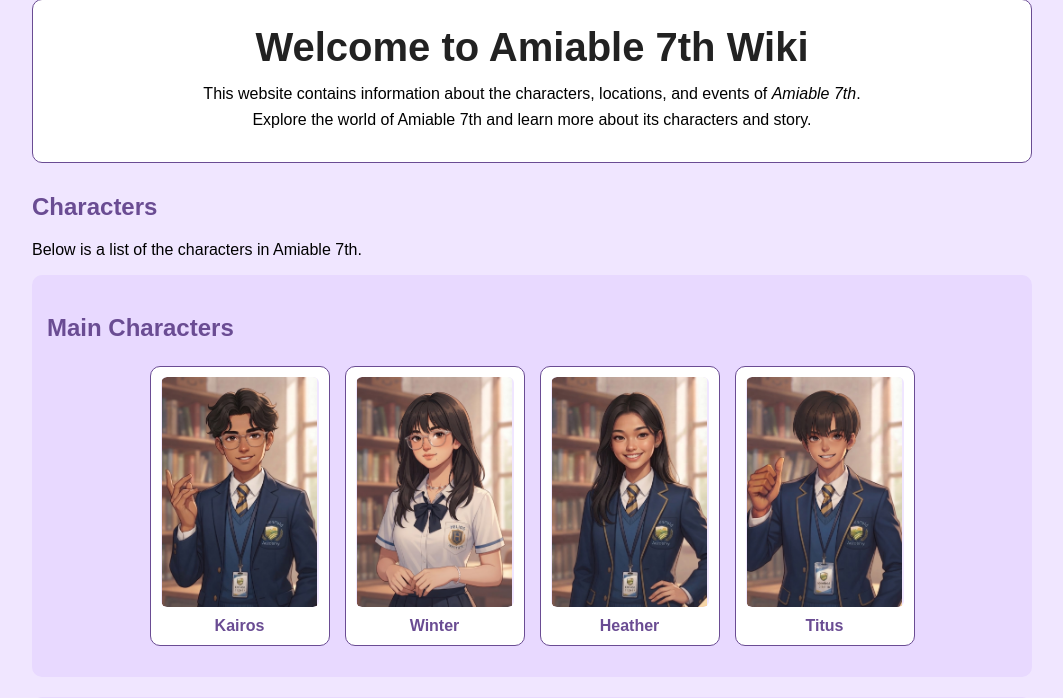
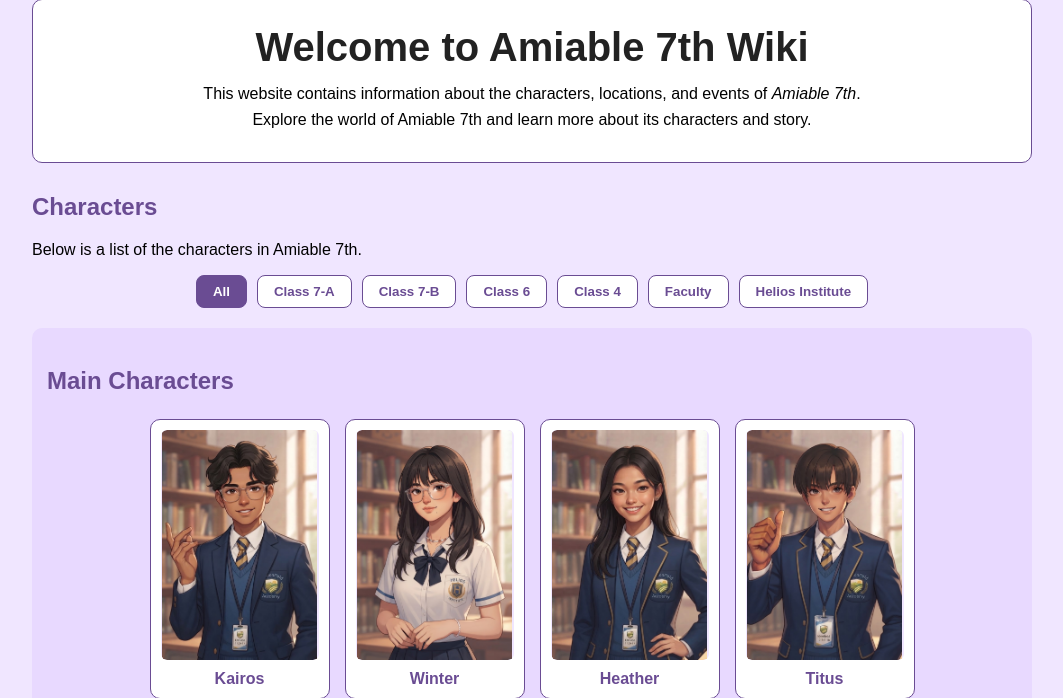
Before and after one commit to Naige30/Amiable7th, a PHP site: page / in a window 1280 px wide. Shown: the part 131-829 px from the top of the page, without its empty margins (108-1171 px from the left). Run offline with PHP 8.4, Linux system fonts and the light colour scheme.

Commit message:
javascript added/ Filter button added

```diff
--- a/css/style.css
+++ b/css/style.css
@@ -359,3 +359,27 @@ nav a:hover{
     }
 
 }
+
+/*filter buttons*/
+.filter-bar{
+    display: flex;
+    gap:10px;
+    flex-wrap: wrap;
+    justify-content: center;
+    margin-bottom: 20px;
+}
+
+.filter-btn{
+    background-color: white;
+    border: 1px solid #6A4C93;
+    border-radius: 8px;
+    padding: 8px 16px;
+    color: #6A4C93;
+    font-weight: bold;
+    cursor: pointer;
+}
+
+.filter-btn.active{
+    background-color: #6A4C93;
+    color: white;
+}
--- a/index.html
+++ b/index.html
@@ -30,10 +30,21 @@
 
     <h2 id="characters">Characters</h2>
     <p>Below is a list of the characters in Amiable 7th.</p>
+
+    <div class="filter-bar">
+        <button class="filter-btn active" data-filter="all">All</button>
+        <button class="filter-btn" data-filter="7-A">Class 7-A</button>
+        <button class="filter-btn" data-filter="7-B">Class 7-B</button>
+        <button class="filter-btn" data-filter="Class 6">Class 6</button>
+        <button class="filter-btn" data-filter="Class 4">Class 4</button>
+        <button class="filter-btn" data-filter="Faculty">Faculty</button>
+        <button class="filter-btn" data-filter="Helios Institute">Helios Institute</button>
+    </div>
+
     <div class="character-section">
         <h3>Main Characters</h3>
         <ul class="character-list">
-            <li>
+            <li data-class="7-A">
                 <a href="characters/kairos.html" class="character-card">
                 <div class="character-image">
                     <img src="images/kairos.jpg" alt="Kairos">
@@ -41,7 +52,7 @@
                 <span>Kairos</span>
                 </a>
             </li>
-            <li>
+            <li data-class="Helios Institute">
                 <a href="characters/winter.html" class="character-card">
                 <div class="character-image">
                     <img src="images/winter.jpg" alt="Winter">
@@ -49,7 +60,7 @@
                 <span>Winter</span>
                 </a>
             </li>
-            <li>
+            <li data-class="7-A">
                 <a href="characters/heather.html" class="character-card">
                 <div class="character-image">
                     <img src="images/heather.jpg" alt="Heather">
@@ -57,7 +68,7 @@
                 <span>Heather</span>
                 </a>
             </li>
-            <li>
+            <li data-class="7-B">
                 <a href="characters/titus.html" class="character-card">
                 <div class="character-image">
                     <img src="images/titus.jpg" alt="Titus">
@@ -71,7 +82,7 @@
     <div class="character-section">
         <h3>Main Supporting Characters</h3>
         <ul class="character-list">
-            <li>
+            <li data-class="7-A">
                 <a href="characters/cyrus.html" class="character-card">
                     <div class="character-image">
                         <img src="images/cyrus.jpg" alt="Cyrus">
@@ -79,14 +90,14 @@
                     <span>Cyrus</span>
                 </a>
             </li>
-            <li><a href="characters/tyler.html" class="character-card">
+            <li data-class="7-A"><a href="characters/tyler.html" class="character-card">
                 <div class="character-image">
                 <img src="images/tyler.jpg" alt="Tyler">
                 </div>
                 <span>Tyler</span>
             </a>
             </li>
-            <li>
+            <li data-class="7-A">
                 <a href="characters/sora.html" class="character-card">
                  <div class="character-image">
                     <img src="images/sora.jpg" alt="Sora">
@@ -94,7 +105,7 @@
                  <span>Sora</span>
                 </a>
                 </li>
-            <li>
+            <li data-class="7-A">
                 <a href="characters/gilda.html" class="character-card">
                     <div class="character-image">
                         <img src="images/gilda.jpg" alt="Gilda">
@@ -102,7 +113,7 @@
                     <span>Gilda</span>
                 </a>
             </li>
-            <li>
+            <li data-class="7-A">
                 <a href="characters/amber.html" class="character-card">
                 <div class="character-image">
                     <img src="images/amber.jpg" alt="Amber">
@@ -110,7 +121,7 @@
                 <span>Amber</span>
                 </a>
             </li>
-            <li>
+            <li data-class="7-A">
                 <a href="characters/patty.html" class="character-card">
                     <div class="character-image">
                         <img src="images/patty.jpg">
@@ -124,7 +135,7 @@
     <div class="character-section">
         <h3>Recurring Characters</h3>
         <ul class="character-list">
-            <li>
+            <li data-class="7-A">
                 <a href="characters/ross.html" class="character-card">
                     <div class="character-image">
                      <img src="images/ross.jpg">
@@ -132,7 +143,7 @@
                     <span>Ross</span>
                     </a>
                 </li>
-            <li>
+            <li data-class="7-A">
                 <a href="characters/vince.html" class="character-card">
                     <div class="character-image">
                         <img src="images/vince.jpg">
@@ -140,7 +151,7 @@
                     <span>Vince</span>
                     </a>
                 </li>
-            <li>
+            <li data-class="7-A">
                 <a href="characters/bastian.html" class="character-card">
                      <div class="character-image">
                       <img src="images/bastian.jpg">
@@ -148,14 +159,15 @@
                      <span>Bastian</span>
                     </a>
                 </li>
-            <li><a href="characters/kai.html" class="character-card">
+            <li data-class="7-A">
+                <a href="characters/kai.html" class="character-card">
                 <div class="character-image">
                     <img src="images/kai.jpg">
                 </div>
                 <span>Kai</span>
                 </a>
             </li>
-            <li>
+            <li data-class="7-A">
                 <a href="characters/zeke.html" class="character-card">
                     <div class="character-image">
                         <img src="images/zeke.jpg">
@@ -163,7 +175,7 @@
                     <span>Zeke</span>
                     </a>
                 </li>
-            <li>
+            <li data-class="7-A">
                 <a href="characters/martin.html" class="character-card">
                     <div class="character-image">
                         <img src="images/martin.jpg">
@@ -171,7 +183,7 @@
                     <span>Martin</span>
                 </a>
                 </li>
-            <li>
+            <li data-class="7-A">
                 <a href="characters/thalia.html" class="character-card">
                     <div class="character-image">
                         <img src="images/thalia.jpg">
@@ -179,7 +191,7 @@
                     <span>Thalia</span>
                 </a>
                 </li>
-            <li>
+            <li data-class="7-A">
                 <a href="characters/jen.html" class="character-card">
                     <div class="character-image">
                         <img src="images/jen.jpg">
@@ -187,7 +199,7 @@
                     <span>Jen</span>
                 </a>
                 </li>
-            <li>
+            <li data-class="7-A">
                 <a href="characters/shelly.html" class="character-card">
                     <div class="character-image">
                         <img src="images/shelly.jpg">
@@ -195,7 +207,7 @@
                     <span>Shelly</span>
                 </a>
                 </li>
-            <li>
+            <li data-class="7-A">
                 <a href="characters/denzel.html" class="character-card">
                     <div class="character-image">
                         <img src="images/denzel.jpg">
@@ -203,7 +215,7 @@
                     <span>Denzel</span>
                 </a>
                 </li>
-            <li>
+            <li data-class="7-A">
                 <a href="characters/elon.html" class="character-card">
                     <div class="character-image">
                         <img src="images/elon.jpg">
@@ -211,7 +223,7 @@
                     <span>Elon</span>
                 </a>
                 </li>
-            <li>
+            <li data-class="7-A">
                 <a href="characters/justine.html" class="character-card">
                     <div class="character-image">
                       <img src="images/justine.jpg">
@@ -219,7 +231,7 @@
                     <span>Justine</span>
                 </a>
             </li>
-            <li>
+            <li data-class="Class 6">
                 <a href="characters/brian.html" class="character-card">
                     <div class="character-image">
                         <img src="images/brian.jpg">
@@ -227,7 +239,7 @@
                     <span>Brian</span>
                 </a>
             </li>
-            <li>
+            <li data-class="Class 6">
                 <a href="characters/max.html" class="character-card">
                     <div class="character-image">
                         <img src="images/max.jpg">
@@ -235,7 +247,7 @@
                     <span>Max</span>
                 </a>
             </li>
-            <li>
+            <li data-class="Class 6">
                 <a href="characters/cath.html" class="character-card">
                     <div class="character-image">
                         <img src="images/cath.jpg">
@@ -243,7 +255,7 @@
                     <span>Cath</span>
                 </a>
             </li>
-            <li>
+            <li data-class="Class 4">
                 <a href="characters/allana.html" class="character-card">
                     <div class="character-image">
                         <img src="images/allana.jpg">
@@ -251,7 +263,7 @@
                     <span>Allana</span>
                 </a>
             </li>
-            <li>
+            <li data-class="Faculty">
                 <a href="characters/jhoffe.html" class="character-card">
                     <div class="character-image">
                         <img src="images/msjhoffe.jpg">
@@ -259,7 +271,7 @@
                     <span>Ms.Jhoffe</span>
                 </a>
             </li>
-            <li>
+            <li data-class="Faculty">
                 <a href="characters/mrpaul.html" class="character-card">
                     <div class="character-image">
                         <img src="images/mrpaul.jpg">
@@ -267,7 +279,7 @@
                     <span>Mr.Paul</span>
                 </a>
             </li>
-            <li>
+            <li data-class="Faculty">
                 <a href="characters/msmiriam.html" class="character-card">
                     <div class="character-image">
                         <img src="images/miriam.jpg">
@@ -275,7 +287,7 @@
                     <span>Ms.Miriam</span>
                 </a>
             </li>
-            <li>
+            <li data-class="Helios Institute">
                 <a href="characters/leslie.html" class="character-card">
                     <div class="character-image">
                         <img src="images/leslie.jpg">
@@ -283,7 +295,7 @@
                     <span>Leslie</span>
                 </a>
             </li>
-            <li>
+            <li data-class="7-A">
                 <a href="characters/florence.html" class="character-card">
                     <div class="character-image">
                         <img src="images/florence.jpg">
@@ -291,7 +303,7 @@
                     <span>Florence</span>
                 </a>
             </li>
-            <li>
+            <li data-class="7-B">
                 <a href="characters/cristle.html" class="character-card">
                     <div class="character-image">
                         <img src="images/cristle.jpg">
@@ -362,7 +374,7 @@
     </ul>
 
 
-
+<script src="script.js"></script>
 </body>
 
 
--- a/script.js
+++ b/script.js
@@ -0,0 +1,25 @@
+const filterButtons= document.querySelectorAll('.filter-btn');
+const characterCards=document.querySelectorAll('.character-list li');
+
+filterButtons.forEach(function(button){
+    button.addEventListener('click',function(){
+
+        const selectedClass=button.dataset.filter;
+
+        filterButtons.forEach(function(btn){
+            btn.classList.remove('active');
+        });
+
+        button.classList.add('active');
+
+        characterCards.forEach(function (card){
+
+            if(selectedClass=='all'||card.dataset.class===selectedClass){
+                card.style.display='block';
+            }
+            else{
+                card.style.display='none';
+            }
+        });
+    });
+});
```
